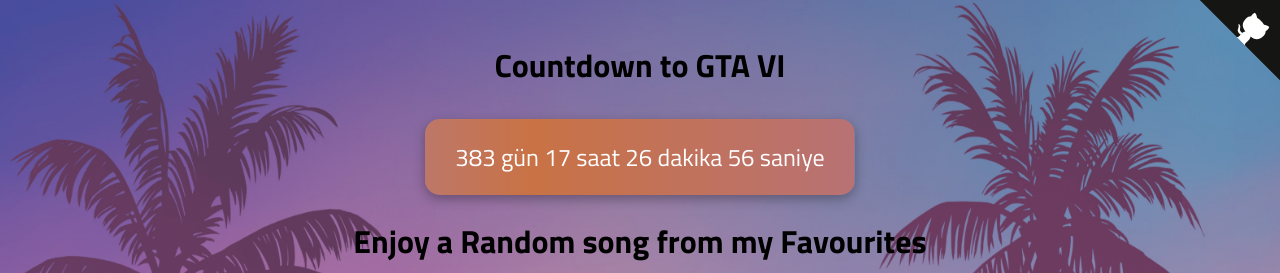
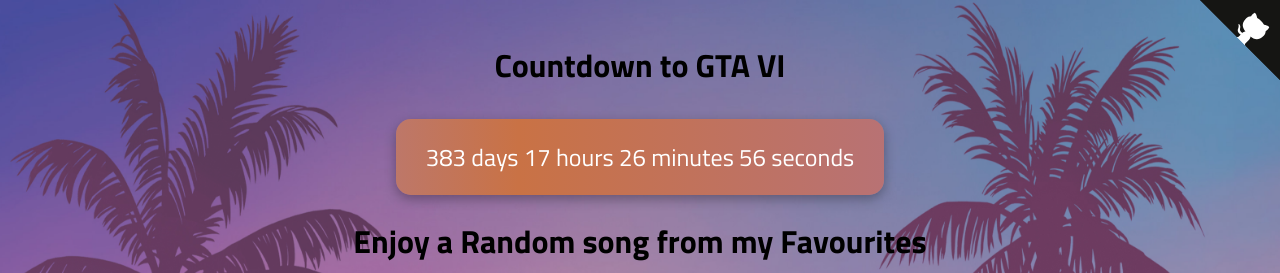
Before and after one commit to K4hveci/K4hveci.github.io, a plain HTML site: page index.html in a window 1280 px wide. Shown: the top 273 px of the page. Drawn offline with Linux system fonts and the light colour scheme.

Commit message:
language change

```diff
--- a/index.html
+++ b/index.html
@@ -145,7 +145,7 @@
             const minutes = Math.floor((distance % (1000 * 60 * 60)) / (1000 * 60));
             const seconds = Math.floor((distance % (1000 * 60)) / 1000);
 
-            countdownElement.innerHTML = `${days} gün ${hours} saat ${minutes} dakika ${seconds} saniye`;
+            countdownElement.innerHTML = `${days} days ${hours} hours ${minutes} minutes ${seconds} seconds`;
         }
 
         setInterval(updateCountdown, 1000);
```
